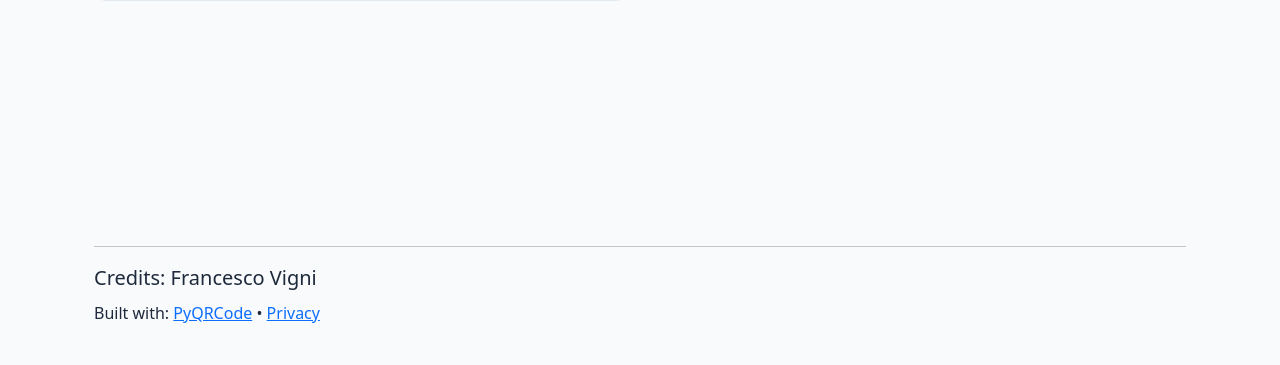
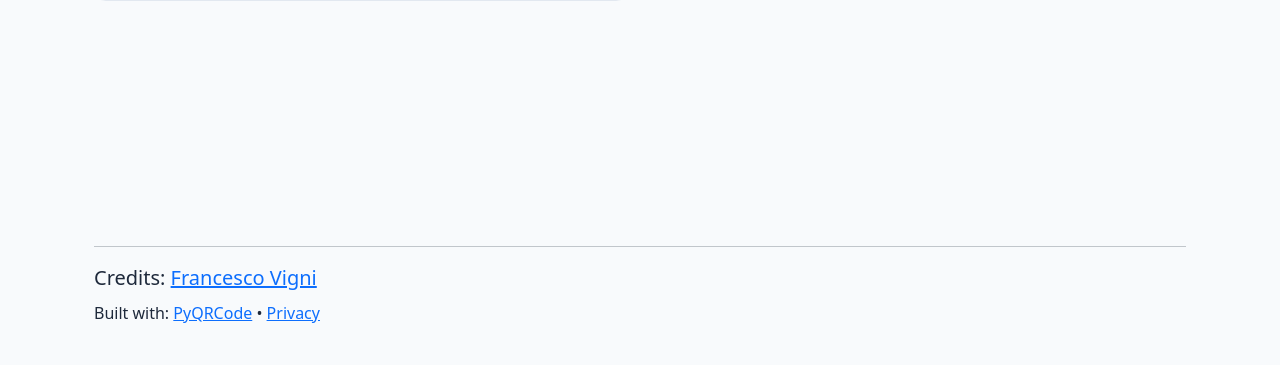
Before and after one commit to vignif/smallQR, a Flask app: page / in a window 1280 px wide. Shown: the part 467-832 px from the top of the page. Run offline with Flask 3, Linux system fonts and the light colour scheme; some libraries are stand-ins or nearby versions.

Commit message:
add linke

```diff
--- a/webapp/templates/index.html
+++ b/webapp/templates/index.html
@@ -150,7 +150,7 @@
                     <hr>
                     <div class="row">
                             <div class="col-12 sq-stack-tight">
-                                    <p class="lead mb-1">Credits: Francesco Vigni</p>
+                                    <p class="lead mb-1">Credits: <a href="https://apps.francescovigni.com" target="_blank">Francesco Vigni</a></p>
                                     <p class="mb-0">Built with: <a href="https://pypi.org/project/PyQRCode/" target="_blank">PyQRCode</a> • <a href="{{ url_for('privacy') }}">Privacy</a></p>
                             </div>
                     </div>
```
